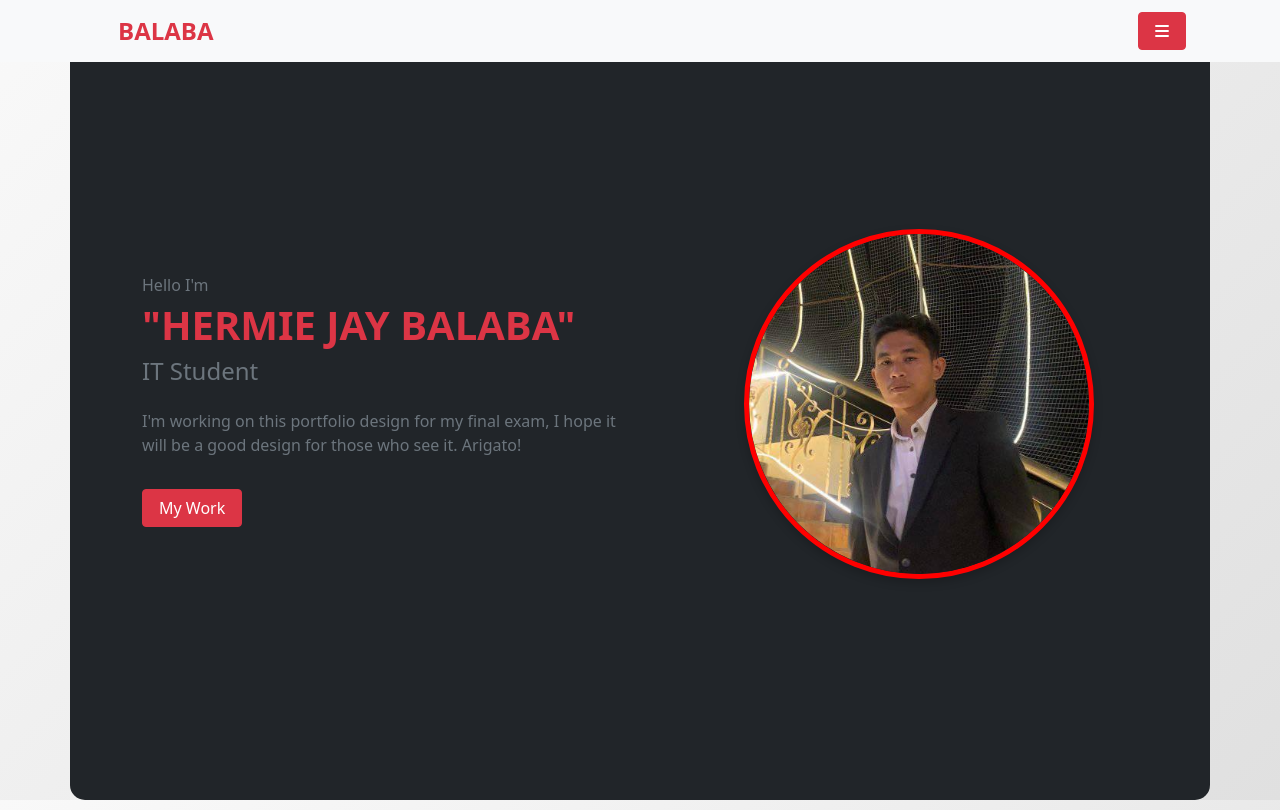
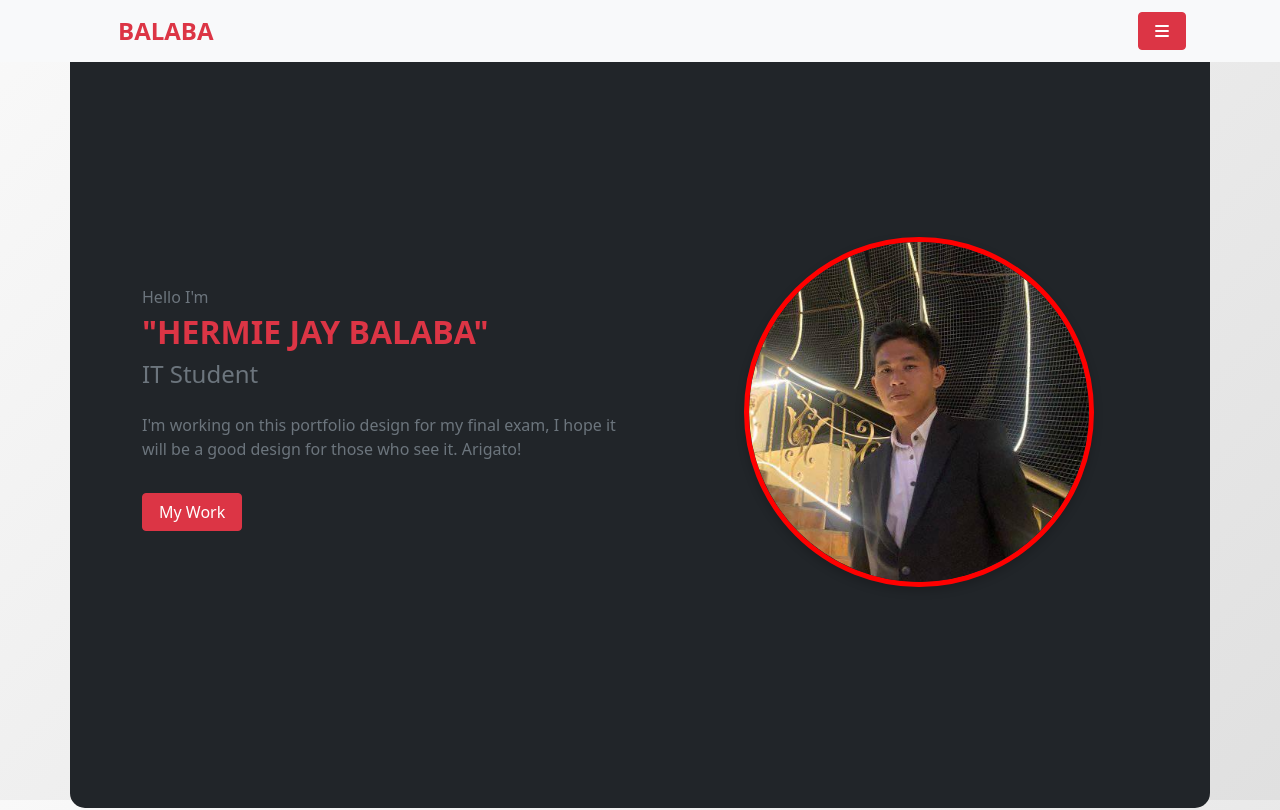
Before and after one commit to hermiejaybalaba/FINAL-EXAM-IPT-2024, a plain HTML site: page index.html in a window 1280 px wide. Shown: the top 810 px of the page. Drawn offline with nearby package versions, Linux system fonts and the light colour scheme.

Commit message:
Update index.html

```diff
--- a/index.html
+++ b/index.html
@@ -36,7 +36,7 @@
   </nav>
 
  <!--- home start -->
-  <section class="home py-6" id="Home">
+  <section class="home py-6 mt-2" id="Home">
     <div class="container-lg  bg-dark  rounded-lg">
       <div class="row min-vh-100 align-items-center align-content-center ">
 
@@ -49,7 +49,7 @@
         <div class="col-md-6 mt-5 mt-md-0 order-md-first ">
           <div class="home-text ms-5">
             <p class="text-muted mb-1">Hello I'm</p>
-            <h1 class="text-danger text-uppercase fs-1 fw-bold">"Hermie Jay Balaba"</h1>
+            <h1 class="text-danger text-uppercase fs-2 fw-bold">"Hermie Jay Balaba"</h1>
             <h2 class="fs-4 text-white text-muted">IT Student</h2>
             <p class="mt-4 text-muted">I'm working on this portfolio design for my final exam, I hope it will be a good design for those who see it. Arigato!</p>
             <a href="#Project" class="btn btn-danger px-3 mt-3">My Work</a>
```
